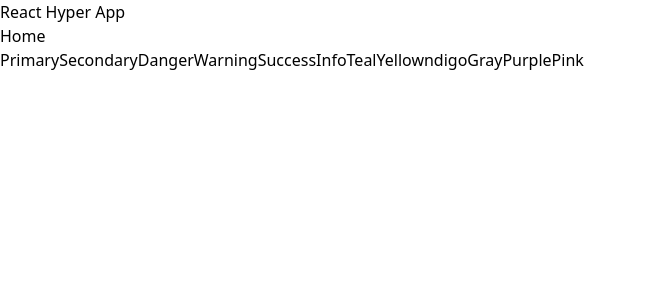
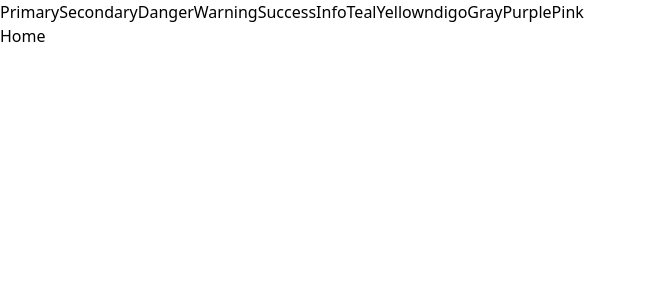
Before and after one commit to tofail-ahmed/react-reusable-components, a React (Vite) app: page / in a window 1280 px wide. Shown: the top 300 px of the page, without its empty margins (0-646 px from the left). Built offline with nearby package versions, Linux system fonts and the light colour scheme.

Commit message:
sidbar navbar added

```diff
--- a/src/App.tsx
+++ b/src/App.tsx
@@ -1,12 +1,15 @@
+import { Outlet } from "react-router-dom"
 import Home from "./pages/Home"
+import MainLayout from "./components/lyaout/MainLayout"
 
 
 function App() {
 
   return (
     <>
-  <h1>React Hyper App</h1>
-   <Home/>
+   <MainLayout/>
+
+
     </>
   )
 }
--- /dev/null
+++ b/src/components/lyaout/AdminLayout.tsx
@@ -0,0 +1,18 @@
+import React from "react";
+import { Outlet } from "react-router-dom";
+import Sidebar from "./Sidebar";
+
+const AdminLayout = () => {
+  return (
+    <div className="flex">
+      <div className="flex-[1]">
+        <Sidebar />
+      </div>
+      <div className="flex-[5]">
+        <Outlet />
+      </div>
+    </div>
+  );
+};
+
+export default AdminLayout;
--- a/src/components/lyaout/MainLayout.tsx
+++ b/src/components/lyaout/MainLayout.tsx
@@ -1,9 +1,15 @@
 import React from 'react'
+import { Outlet } from "react-router-dom";
+
+import Navbar from "./Navbar";
 
 const MainLayout = () => {
   return (
-    <div>MainLayout</div>
-  )
-}
+    <div>
+      <Navbar />
+      <Outlet />
+    </div>
+  );
+};
 
 export default MainLayout
--- a/src/components/lyaout/Navbar.tsx
+++ b/src/components/lyaout/Navbar.tsx
@@ -2,8 +2,21 @@ import React from 'react'
 
 const Navbar = () => {
   return (
-    <div>Navbar</div>
-  )
+    <div>
+      <button className="btn-primary">Primary</button>
+      <button className="btn-secondary">Secondary</button>
+      <button className="btn-danger">Danger</button>
+      <button className="btn-warning">Warning</button>
+      <button className="btn-success">Success</button>
+      <button className="btn-info">Info</button>
+      <button className="btn-teal">Teal</button>
+      <button className="btn-yellow">Yellow</button>
+      <button className="btn-indigo">ndigo</button>
+      <button className="btn-gray">Gray</button>
+      <button className="btn-purple">Purple</button>
+      <button className="btn-pink">Pink</button>
+    </div>
+  );
 }
 
 export default Navbar
--- /dev/null
+++ b/src/components/lyaout/Sidebar.tsx
@@ -0,0 +1,20 @@
+import React from 'react'
+
+const Sidebar = () => {
+  return (
+    <div className='flex flex-col'><button className="btn-primary">Primary</button>
+    <button className="btn-secondary">Secondary</button>
+    <button className="btn-danger">Danger</button>
+    <button className="btn-warning">Warning</button>
+    <button className="btn-success">Success</button>
+    <button className="btn-info">Info</button>
+    <button className="btn-teal">Teal</button>
+    <button className="btn-yellow">Yellow</button>
+    <button className="btn-indigo">ndigo</button>
+    <button className="btn-gray">Gray</button>
+    <button className="btn-purple">Purple</button>
+    <button className="btn-pink">Pink</button></div>
+  )
+}
+
+export default Sidebar
--- a/src/pages/Home.tsx
+++ b/src/pages/Home.tsx
@@ -4,18 +4,7 @@ const Home = () => {
   return (
     <div>
       <h1>Home</h1>
-      <button className="btn-primary">Primary</button>
-      <button className="btn-secondary">Secondary</button>
-      <button className="btn-danger">Danger</button>
-      <button className="btn-warning">Warning</button>
-      <button className="btn-success">Success</button>
-      <button className="btn-info">Info</button>
-      <button className="btn-teal">Teal</button>
-      <button className="btn-yellow">Yellow</button>
-      <button className="btn-indigo">ndigo</button>
-      <button className="btn-gray">Gray</button>
-      <button className="btn-purple">Purple</button>
-      <button className="btn-pink">Pink</button>
+
     </div>
   );
 };
```
Also changed, not shown: src/routes/routes.tsx (+15 -0 lines).
